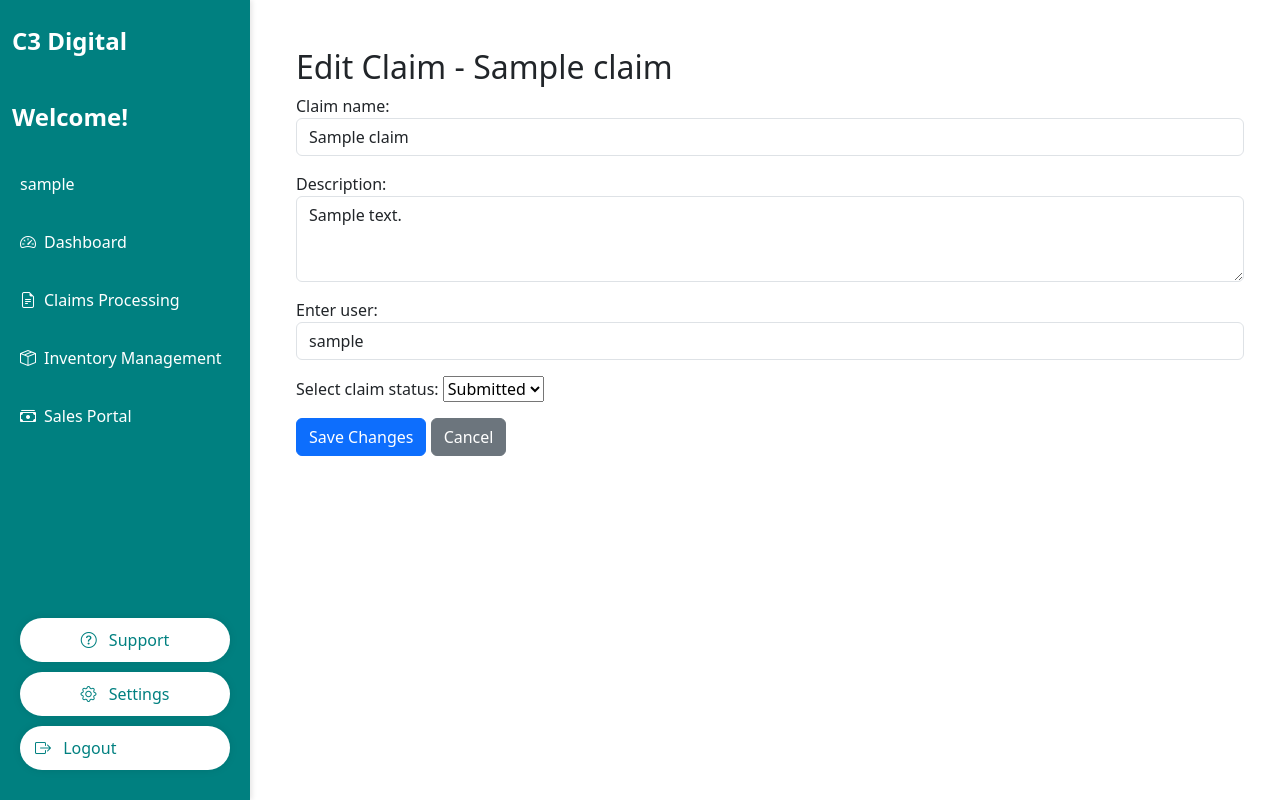
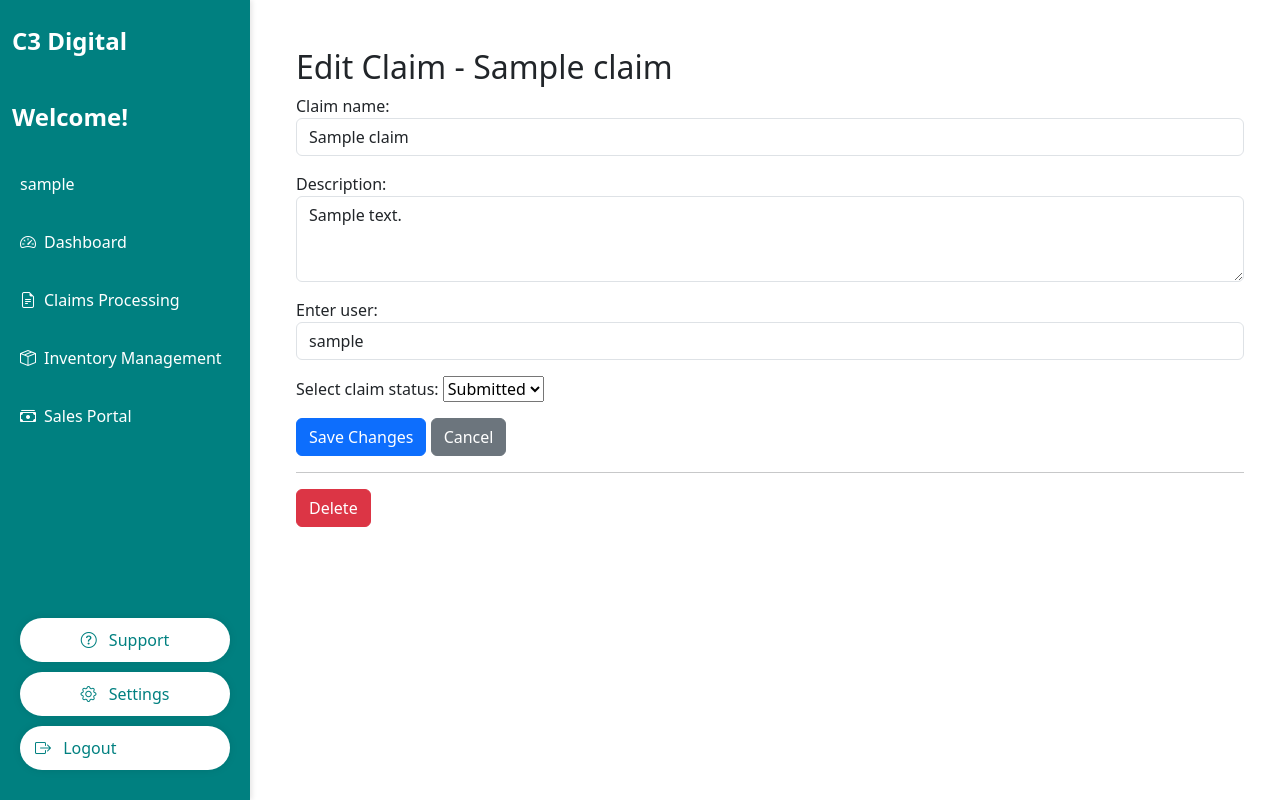
Before and after one commit to salmaan1-btm/C3-Digital, a Django app: page /claims/1/edit/ in a window 1280 px wide. Run offline with Django 5.2, Linux system fonts and the light colour scheme; a user stored in the database is signed in; tables that the repository leaves empty hold one stand-in row (values such as "Sample post"); some libraries are stand-ins or nearby versions.

Commit message:
added delete button to claims

```diff
--- a/Apps/C3_app1/templates/C3_app1/edit_claim.html
+++ b/Apps/C3_app1/templates/C3_app1/edit_claim.html
@@ -11,5 +11,12 @@
         <button type="submit" class="btn btn-primary">Save Changes</button>
         <a href="{% url 'C3_app1:claims_detail' claim.id %}" class="btn btn-secondary">Cancel</a>
     </form>
+    {% if user.is_staff %}
+    <hr>
+    <form method="post" action="{% url 'C3_app1:claims_delete' claim.id %}" onsubmit="return confirm('Are you sure you want to delete this claim?');">
+        {% csrf_token %}
+        <button type="submit" class="btn btn-danger">Delete</button>
+    </form>
+    {% endif %}
 </div>
 {% endblock %}
--- a/Apps/C3_app1/urls.py
+++ b/Apps/C3_app1/urls.py
@@ -11,6 +11,7 @@ urlpatterns = [
     path('claims/', views.claims, name='claims'),
     path('claims/<int:claim_id>/', views.claim_detail_view, name='claims_detail'),
     path('claims/<int:claim_id>/edit/', views.edit_claim, name='edit_claim'),
+    path('claims/<int:claim_id>/delete/', views.claims_delete, name='claims_delete'),
     path('new_claim/', views.new_claims, name='new_claim'),
     path('claims/chart/', views.claims_chart, name='claims_chart'),
     path('inventory/', views.inventory, name='inventory'),
--- a/Apps/C3_app1/views.py
+++ b/Apps/C3_app1/views.py
@@ -80,6 +80,13 @@ def edit_claim(request, claim_id):
 
     context = {'claim': claim, 'form': form}
     return render(request, 'C3_app1/edit_claim.html', context)
+
+def claims_delete(request, claim_id):
+    claim = get_object_or_404(Claim, pk=claim_id)
+
+    if request.method == 'POST':
+        claim.delete()
+        return redirect('C3_app1:claims')
 
 def claims_chart(request):
     # Count each claim type
```
